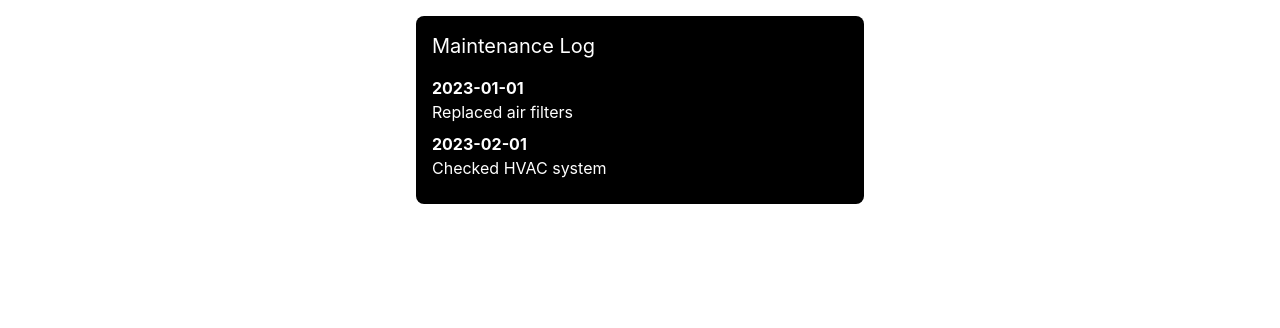
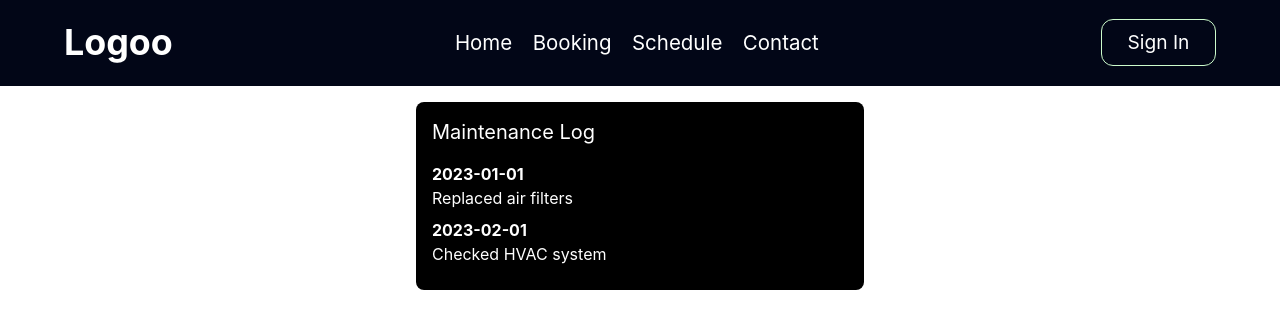
Before and after one commit to KUMAIL261103/Odoo_Combat, a React (Vite) app in the folder frontend/: page /maintenance-log in a window 1280 px wide. Shown: the top 328 px of the page. Built offline with nearby package versions, Linux system fonts and the light colour scheme.

Commit message:
add navbar in maintenance log

```diff
--- a/frontend/src/pages/MaintenanceLog.jsx
+++ b/frontend/src/pages/MaintenanceLog.jsx
@@ -1,13 +1,19 @@
 import React from 'react';
+import UserNavbar from '../components/UserNavbar';
 
 const MaintenanceLog = () => {
   const maintenanceLogs = [
     { id: 1, date: '2023-01-01', description: 'Replaced air filters' },
     { id: 2, date: '2023-02-01', description: 'Checked HVAC system' },
-    // Add more maintenance log entries here
   ];
 
   return (
+    <>
+    <UserNavbar
+     label1="Home"
+     label2="Booking"
+     label3="Schedule"
+     label4="Contact"/>
     <div className="flex flex-col items-center min-h-screen bg-white p-4">
       <div className="w-3/4 max-w-md bg-black text-white p-4 rounded-lg">
         <h2 className="text-xl mb-4">Maintenance Log</h2>
@@ -21,6 +27,8 @@ const MaintenanceLog = () => {
         </ul>
       </div>
     </div>
+
+    </>
   );
 };
 
```
